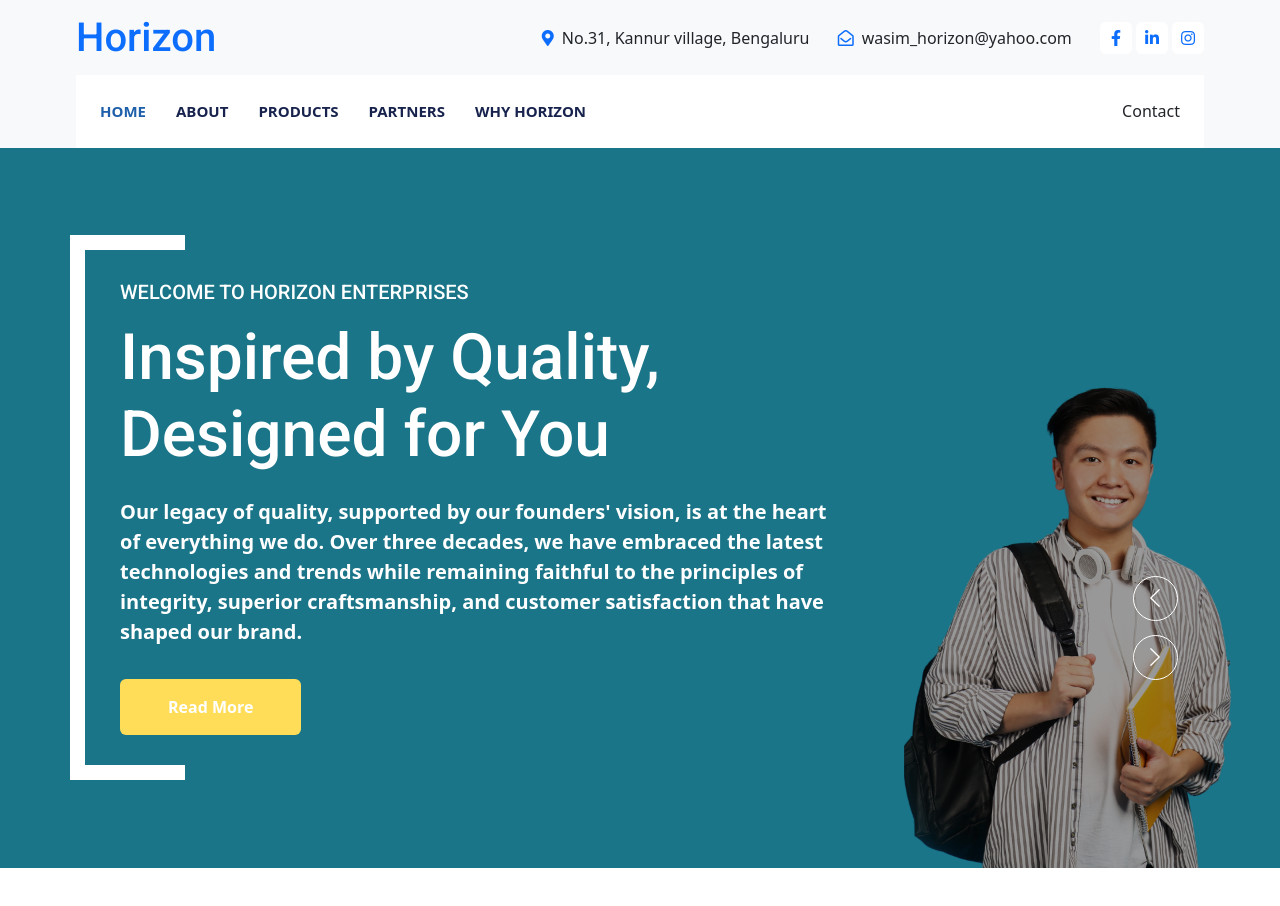
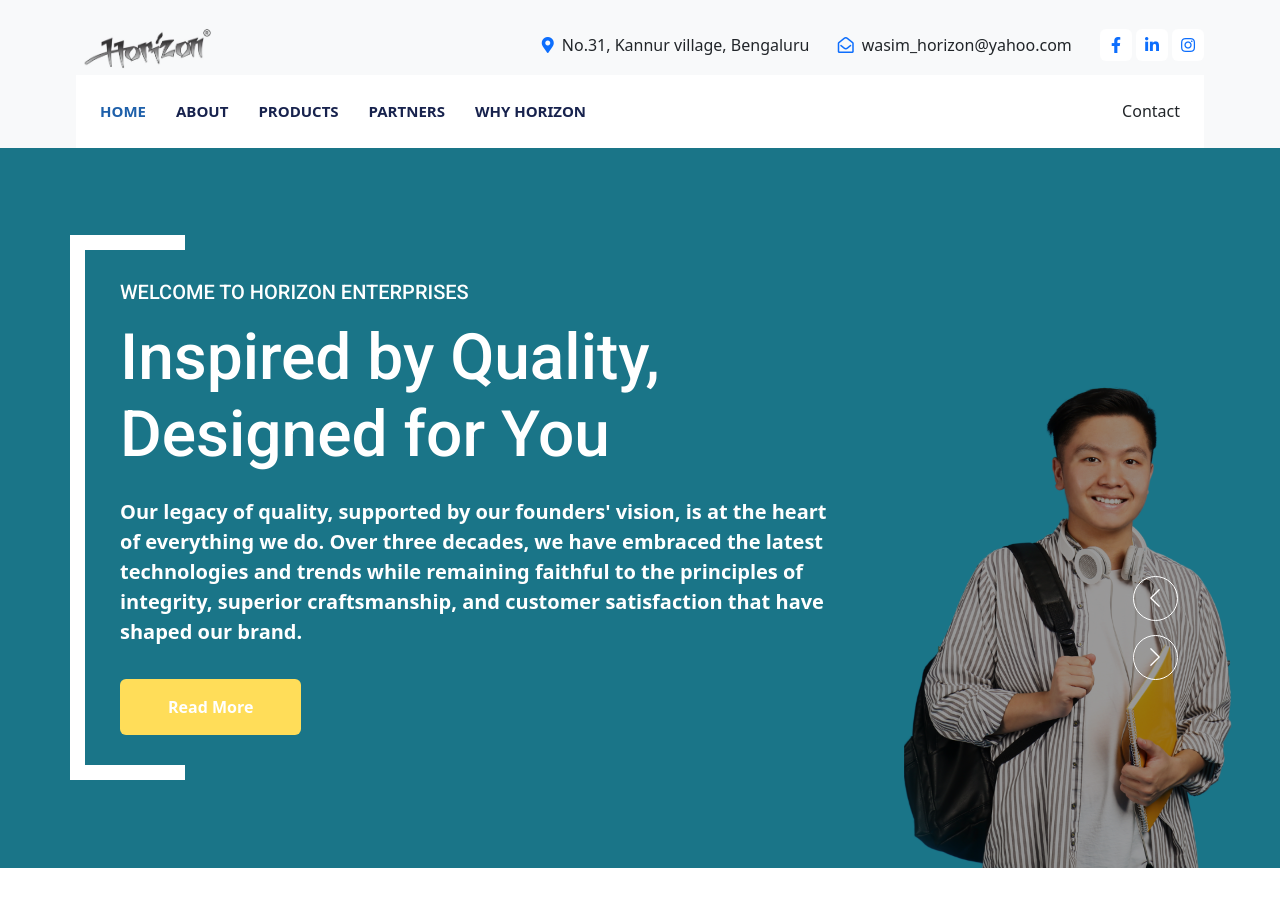
Before and after one commit to mohammedhuzaifa25/horizon, a plain HTML site: page index.html in a window 1280 px wide. Shown: the top 906 px of the page. Drawn offline with nearby package versions, Linux system fonts and the light colour scheme; grey boxes are pictures that could not be loaded.

Commit message:
Update index.html

```diff
--- a/index.html
+++ b/index.html
@@ -52,7 +52,7 @@
         <div class="row align-items-center top-bar">
             <div class="col-lg-3 col-md-12 text-center text-lg-start">
                 <a href="" class="navbar-brand m-0 p-0">
-                    <h1 class="text-primary m-0">Horizon</h1>
+                    <img src="img/horizonlogo.jpg" alt="horizon" style="height: 90px; width: 10=40px; mix-blend-mode: multiply;">
                 </a>
             </div>
             <div class="col-lg-9 col-md-12 text-end">
```
